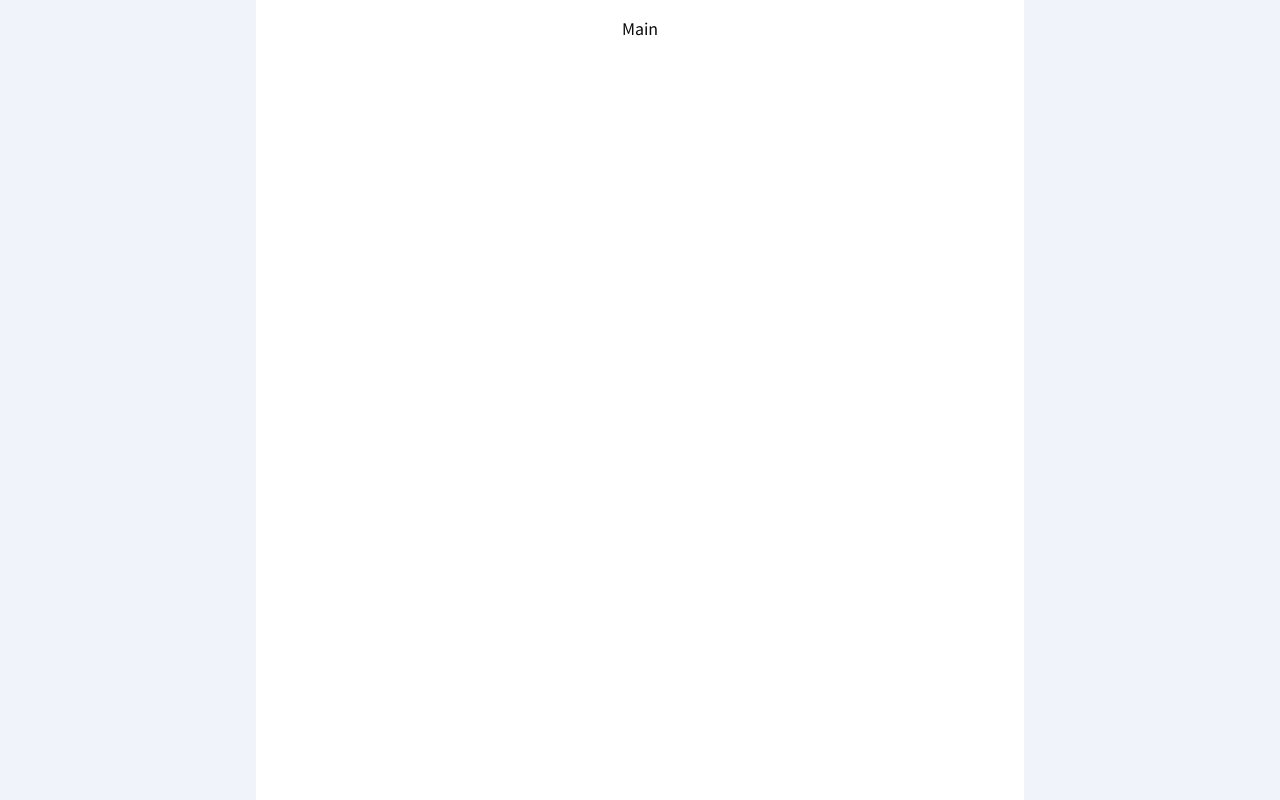
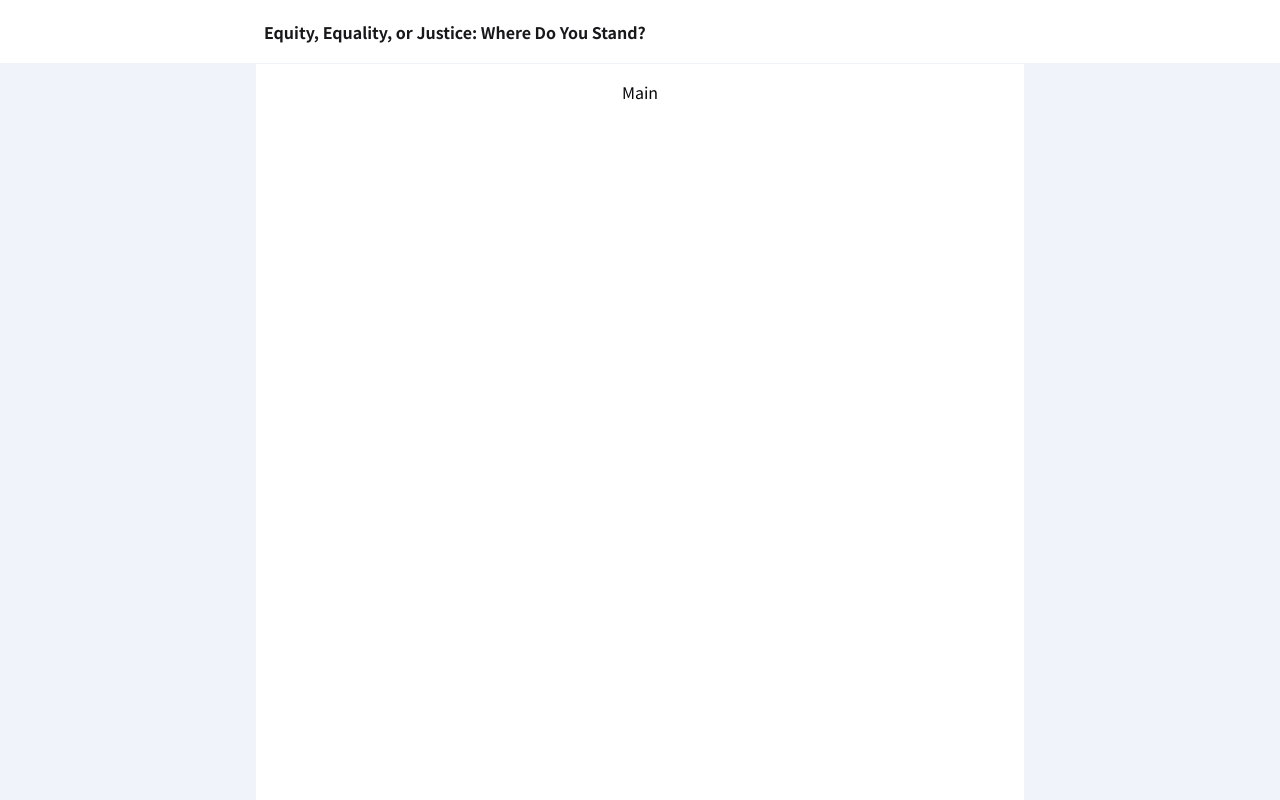
Before and after one commit to junah201/EEJ, a React (Vite) app: page / in a window 1280 px wide. Built offline with nearby package versions, Linux system fonts and the light colour scheme.

Commit message:
Feat: Add header

```diff
--- /dev/null
+++ b/src/layouts/MainLayout/Header.tsx
@@ -0,0 +1,13 @@
+const Header = () => {
+  return (
+    <header className="flex items-center justify-center w-full h-14 lg:h-16 bg-white border-b border-background">
+      <div className="w-full max-w-screen-md flex justify-between items-center px-2">
+        <span className="text-primary font-bold">
+          Equity, Equality, or Justice: Where Do You Stand?
+        </span>
+      </div>
+    </header>
+  );
+};
+
+export default Header;
--- a/src/layouts/MainLayout/index.tsx
+++ b/src/layouts/MainLayout/index.tsx
@@ -1,9 +1,11 @@
 import { Outlet } from "react-router-dom";
+
+import Header from "./Header";
 
 const MainLayout = () => {
   return (
     <div className="flex-grow flex flex-col w-full h-full bg-background items-center">
-      <header></header>
+      <Header />
       <main className="flex flex-col flex-grow items-center w-full">
         <div className="w-full h-full max-w-screen-md flex flex-grow flex-col bg-white items-center p-4">
           <Outlet />
```
